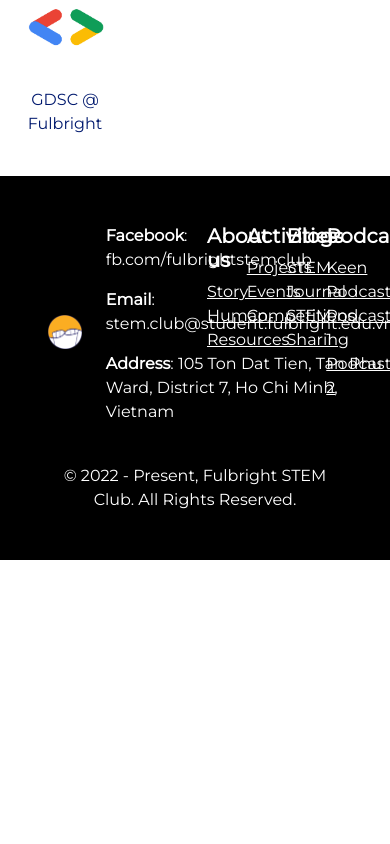
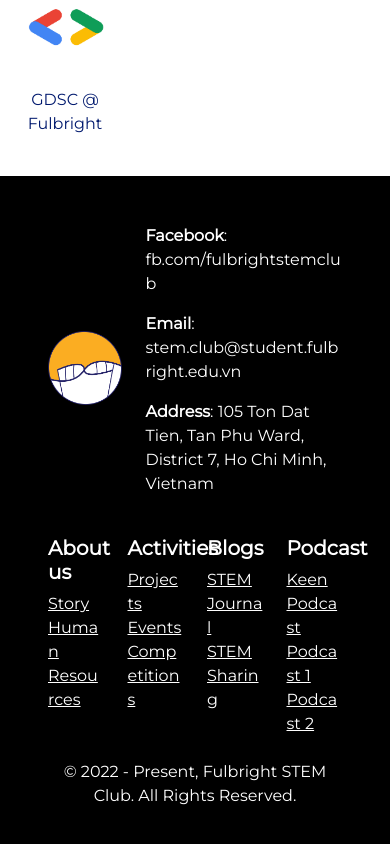
Before and after one commit to ttnhathuy313/stem-club-website, a React (Create React App) app in the folder website-frontend/: page /about in a window 390 px wide. Shown: the part 1548-2392 px from the top of the page. Before the commit the page ends 2108 px from the top, so only its background shows below. Built offline with nearby package versions, Linux system fonts and the light colour scheme.

Commit message:
add responsive

```diff
--- a/website-frontend/src/components/Footer.js
+++ b/website-frontend/src/components/Footer.js
@@ -9,7 +9,7 @@ const Column = ({ title, links }) => {
       <h5 className="fw-bold text-white"> { title } </h5>
       {
         links.map(link => {
-          return <a className='text-white' href={ link.url }> { link.text } </a>
+          return <a className='text-white text-break' href={ link.url }> { link.text } </a>
         })
       }
     </div>
@@ -20,7 +20,7 @@ const Contacts = () => {
   return <div className='d-flex flex-column'>
     {
       contacts.map(contact => (
-        <p> <span className="fw-bold">{ contact.text }</span>: { contact.url } </p>
+        <p className='text-break'> <span className="fw-bold">{ contact.text }</span>: { contact.url } </p>
       ))
     }
   </div>
@@ -29,12 +29,14 @@ const Contacts = () => {
 const Footer = () => {
   return (
     <div className='bg-black p-5 container-fluid text-white mt-4'>
-      <div className="row">
-        <div className="col-6 d-flex flex-row align-items-center">
-          <img src={ stemClubLogo } alt="STEM Club logo" className='w-25 me-4'/>
-          <Contacts />
+      <div className="row gy-4">
+
+        <div className="col-12 col-md-5 d-flex flex-row align-items-center">
+          <img src={ stemClubLogo } alt="STEM Club logo" className='w-25 me-4 flex-shrink-0'/>
+          <Contacts/>
         </div>
-        <div className='col-6 container'>
+
+        <div className='col-12 col-md-7 container'>
           <div className="row justify-content-end">
             {
               footerLinks.map(
@@ -45,6 +47,7 @@ const Footer = () => {
             }
           </div>
         </div>
+
       </div>
       <div className="text-center mt-4">
         <div>&copy; 2022 - Present, Fulbright STEM Club. All Rights Reserved.</div>
```
